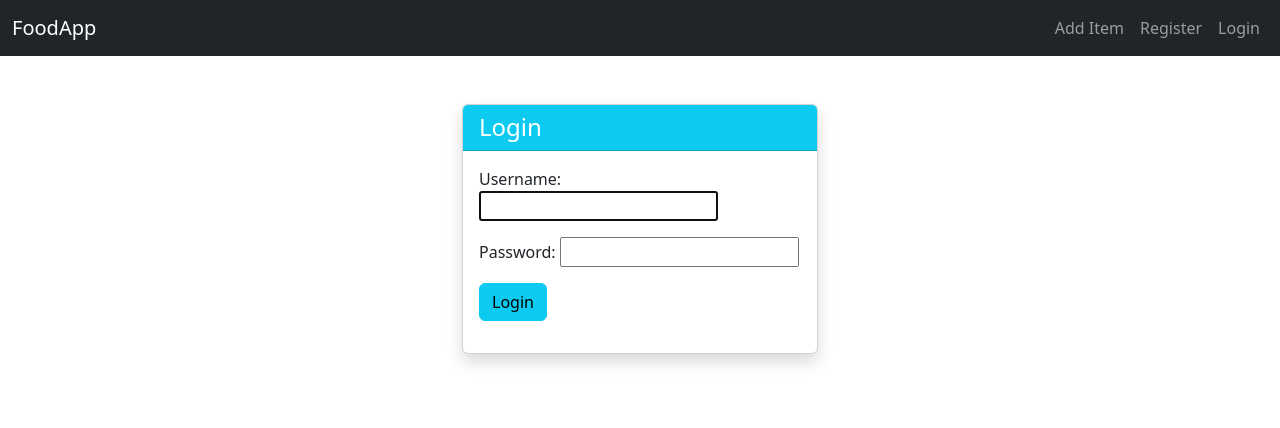
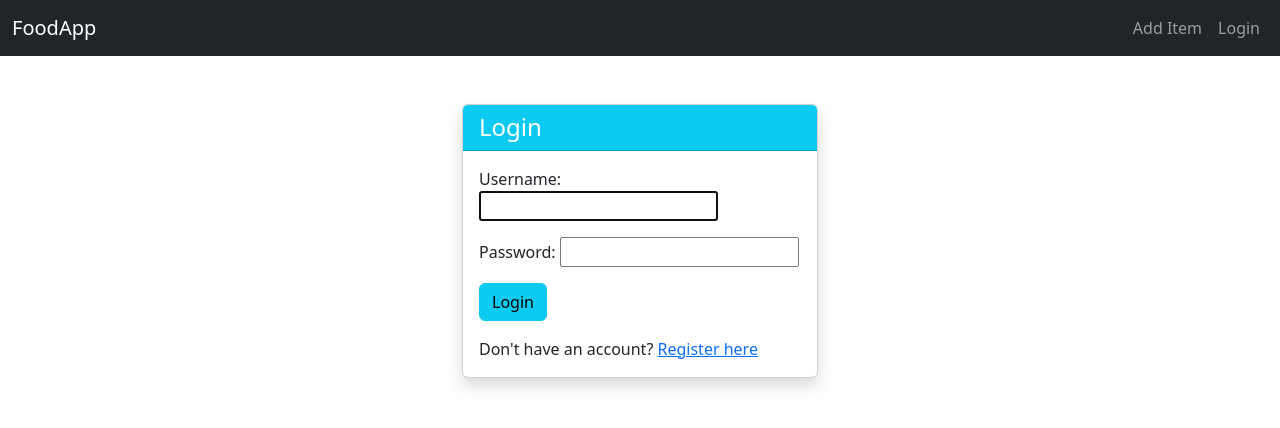
Before and after one commit to TheOneWithChaos/FoodMenu, a Django app: page /login/ in a window 1280 px wide. Shown: the top 428 px of the page. Run offline with Django 5.2, Linux system fonts and the light colour scheme.

Commit message:
added functionality to move on to registration page

```diff
--- a/menu/food/templates/base.html
+++ b/menu/food/templates/base.html
@@ -21,9 +21,6 @@
                 <ul class="navbar-nav ms-auto">
                     <li class="nav-item">
                         <a href="{% url 'food:create_item' %}" class="nav-link">Add Item</a>
-                    </li>
-                    <li class="nav-item">
-                        <a href="{% url 'register' %}" class="nav-link">Register</a>
                     </li>
                     {% if user.is_authenticated %}
                     <li class="nav-item">
--- a/menu/food/templates/index.html
+++ b/menu/food/templates/index.html
@@ -47,7 +47,7 @@
 
             <li class="page-item disabled">
                 <span class="page-link">
-                    Page {{ page_obj.number }} of {{ page_obj.paginator.num_pages }}.
+                    Page {{ page_obj.number }} of {{ page_obj.paginator.num_pages }}
                 </span>
             </li>
 
--- a/menu/users/templates/login.html
+++ b/menu/users/templates/login.html
@@ -8,17 +8,20 @@
                 <div class="card-header text-white bg-info">
                     <h4 class="card-title mb-0">Login</h4>
                 </div>
-                <div class = "card-body">
-                    <form method = "POST">
+                <div class="card-body">
+                    <form method="POST">
                         {% csrf_token %}
-                        {%for field in form%}
+                        {% for field in form %}
                             <div class="form-group mb-3">
-                                {{field.label_tag}}
-                                {{field}}
+                                {{ field.label_tag }}
+                                {{ field }}
                             </div>
-                        {%endfor%}
+                        {% endfor %}
                         <button class="btn btn-info" type="submit">Login</button>
                     </form>
+                    <div class="mt-3">
+                        Don't have an account? <a href="{% url 'register' %}">Register here</a>
+                    </div>
                 </div>
             </div>
         </div>
```
